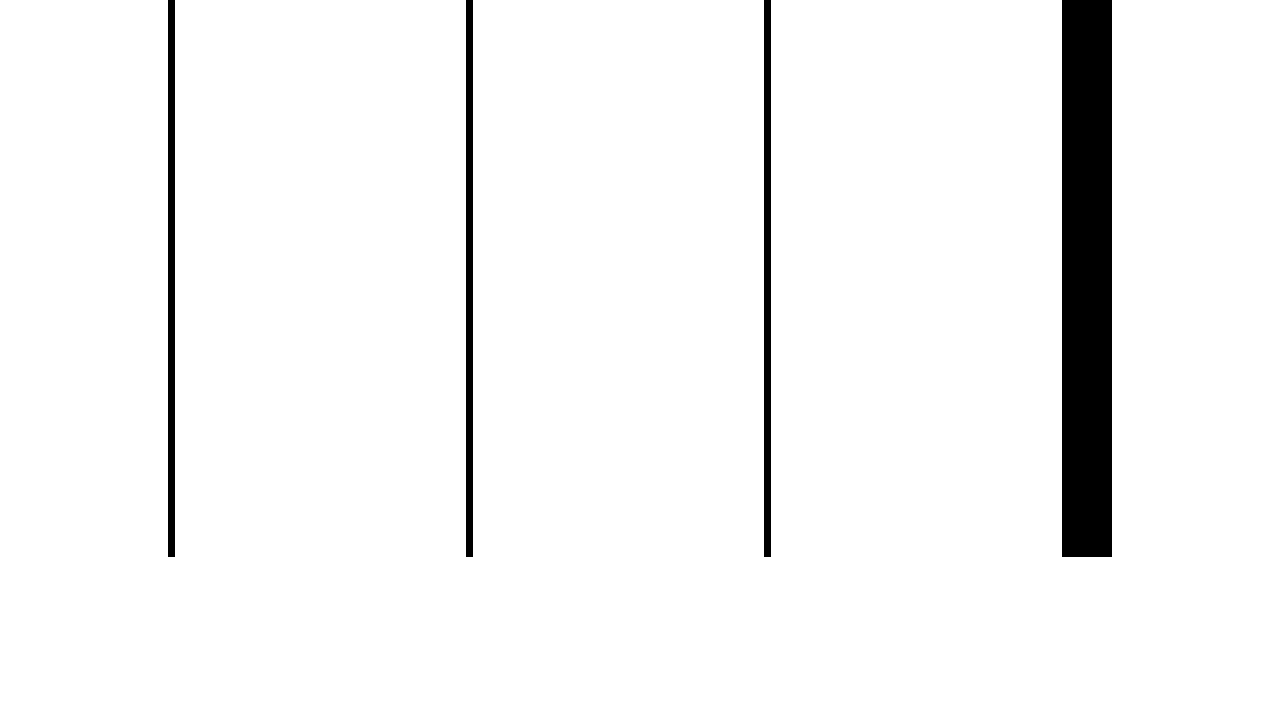
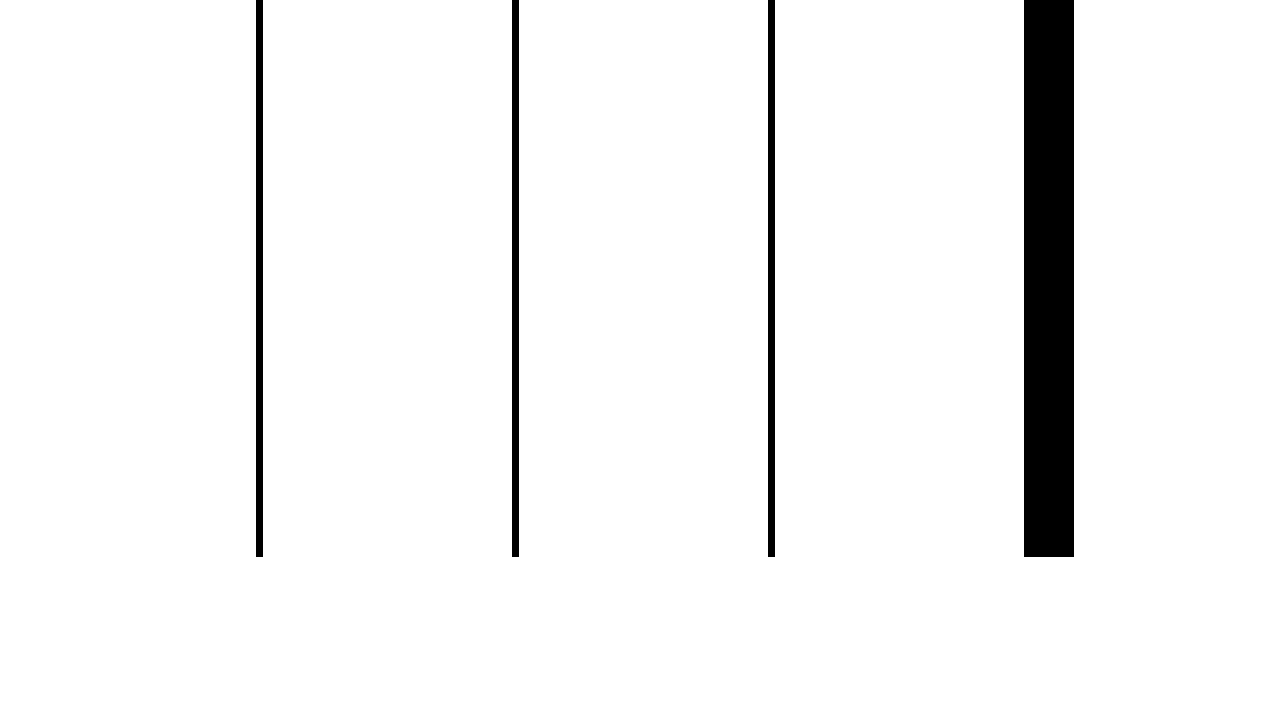
Before and after one commit to sunDalik/Interference-simulator, a plain HTML site: page src/double-slit/double-slit.html in a window 1280 px wide. Shown: the part 86-800 px from the top of the page. Drawn offline with Linux system fonts and the light colour scheme.

Commit message:
THEY ARE ACTUALLY DRAGGABLE

```diff
--- a/src/double-slit/double-slit.css
+++ b/src/double-slit/double-slit.css
@@ -1,17 +1,22 @@
 @import "../common.css";
 
-.double-slit_element {
+.schema svg {
+    position: absolute;
 }
 
 #light-source {
+    left: 20vw;
 }
 
 #two-slits {
+    left: 40vw;
 }
 
 #screen {
+    left: 60vw;
 
 }
 
 #interference-pattern {
+    left: 80vw;
 }
--- a/src/double-slit/double-slit.html
+++ b/src/double-slit/double-slit.html
@@ -11,7 +11,7 @@
 <div class="flex-column-left">
     <a class="button" href="../../index.html">Main menu</a>
 </div>
-<div class="flex-row-around">
+<div class="schema">
     <svg xmlns="http://www.w3.org/2000/svg" id="light-source" width="7px" height="70vh">
         <rect width="100%" height="100%" fill="black"></rect>
     </svg>
--- a/src/double-slit/double-slit.js
+++ b/src/double-slit/double-slit.js
@@ -1,5 +1,8 @@
 window.addEventListener('DOMContentLoaded', () => {
+    makeDraggableHorizontally(document.getElementById("light-source"));
+    makeDraggableHorizontally(document.getElementById("two-slits"));
     makeDraggableHorizontally(document.getElementById("screen"));
+    makeDraggableHorizontally(document.getElementById("interference-pattern"));
 });
 
 function makeDraggableHorizontally(element) {
@@ -12,7 +15,6 @@ function makeDraggableHorizontally(element) {
 
     function dragElement(e) {
         element.style.left = e.clientX + 'px'; //doesn't work yet
-        console.log(document.onmousemove)
     }
 
     function mouseUp() {
```
